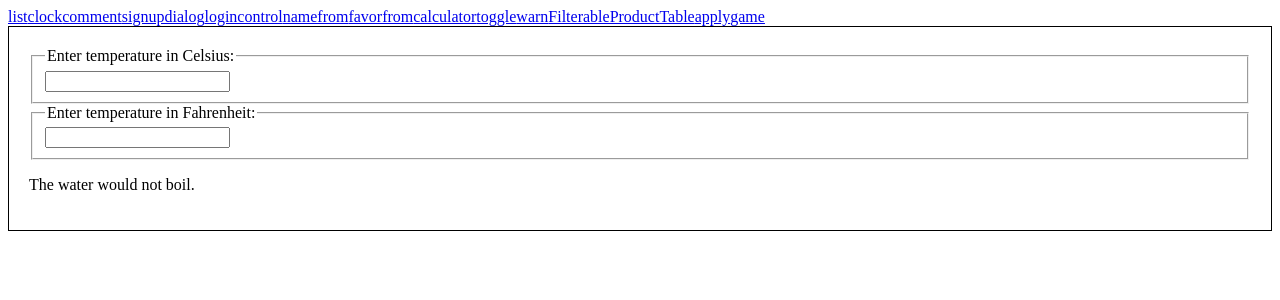
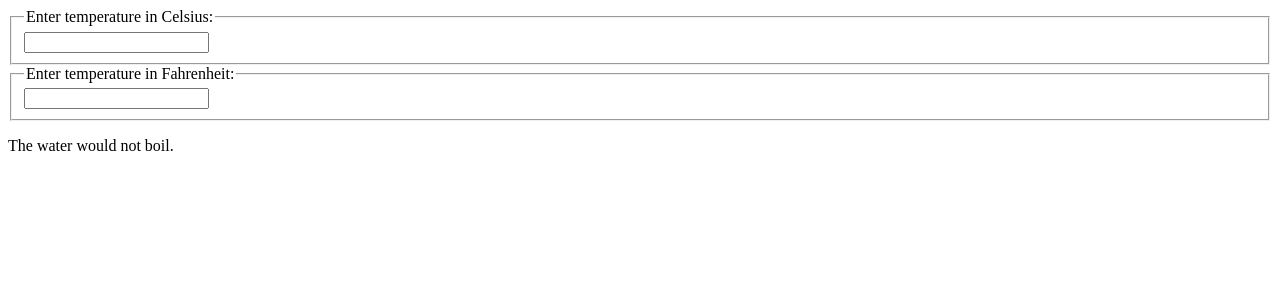
Before and after one commit to Allison12345/my-react-app, a React (Create React App) app: page /calculator in a window 1280 px wide. Shown: the top 300 px of the page. Built offline with nearby package versions, Linux system fonts and the light colour scheme.

Commit message:
LinksPage

```diff
--- a/src/App.js
+++ b/src/App.js
@@ -1,67 +1,27 @@
 import React, { Component } from 'react'
-import { BrowserRouter as Router, Route, Link } from 'react-router-dom'
+import { BrowserRouter as Router, Route } from 'react-router-dom'
 
-import Clock from './test-2/clock'
+import Clock from './test2/clock'
 import Commently from './comment/comment'
 import SignUPDiglog from './signupdialog/signupdialog'
 import LoginControl from './login/login'
 import List from './pages/list'
 import Detail from './pages/detail'
-import NameFrom from './test-2/name-form'
-import Favorfrom from './test-2/select'
+import NameFrom from './test2/name-form'
+import Favorfrom from './test2/select'
 import Calculator from './tem-transfer/tem-transfer'
-import Toggle from './test-2/toggle'
+import Toggle from './test2/toggle'
 import Warn from './warn/warn'
 import FilterableProductTable from './table/table'
 import Apply from './apply/Apply'
 import Game from './game/tic-tac-toe'
+import LinksPage from './LinksPage'
 class App extends Component {
   render() {
     return (
       <Router>
         <div>
-          <div className="weui-cells">
-            <Link to="/list" className="weui-cell">
-              list
-            </Link>
-            <Link to="/clock" className="weui-cell">
-              clock
-            </Link>
-            <Link to="/comment" className="weui-cell">
-              comment
-            </Link>
-            <Link to="/signupdialog" className="weui-cell">
-              signupdialog
-            </Link>
-            <Link to="/logincontrol" className="weui-cell">
-              logincontrol
-            </Link>
-            <Link to="/namefrom" className="weui-cell">
-              namefrom
-            </Link>
-            <Link to="/favorfrom" className="weui-cell">
-              favorfrom
-            </Link>
-            <Link to="/calculator" className="weui-cell">
-            calculator
-            </Link>
-            <Link to="/toggle" className="weui-cell">
-            toggle
-            </Link>
-            <Link to="/warn" className="weui-cell">
-            warn
-            </Link>
-            <Link to="/FilterableProductTable" className="weui-cell">
-            FilterableProductTable
-            </Link>
-            <Link to="/apply" className="weui-cell">
-            apply
-            </Link>
-            <Link to="/game" className="weui-cell">
-            game
-            </Link>
-          </div>
-          <div style={{ border: '1px solid black', padding: '20px' }}>
+          <Route path="/" exact component={LinksPage} />
           <Route path="/list" component={List} />
           <Route path="/detail/:id" component={Detail} />
           <Route path="/clock" component={Clock} />
@@ -69,14 +29,16 @@ class App extends Component {
           <Route path="/signupdialog" component={SignUPDiglog} />
           <Route path="/logincontrol" component={LoginControl} />
           <Route path="/namefrom" component={NameFrom} />
-            <Route path="/favorfrom" component={Favorfrom}/>
-            <Route path="/calculator" component={Calculator}/>
-            <Route path="/toggle" component={Toggle}/>
-            <Route path="/warn" component={Warn}/>
-            <Route path="/filterableproducttable" component={FilterableProductTable}/>
-            <Route path="/apply" component={Apply}/>
-            <Route path="/game" component={Game}/>
-          </div>
+          <Route path="/favorfrom" component={Favorfrom} />
+          <Route path="/calculator" component={Calculator} />
+          <Route path="/toggle" component={Toggle} />
+          <Route path="/warn" component={Warn} />
+          <Route
+            path="/filterableproducttable"
+            component={FilterableProductTable}
+          />
+          <Route path="/apply" component={Apply} />
+          <Route path="/game" component={Game} />
         </div>
       </Router>
     )
--- /dev/null
+++ b/src/LinksPage.js
@@ -0,0 +1,48 @@
+import React from 'react'
+import { Link } from 'react-router-dom'
+
+const LinksPage = () => (
+  <div className="weui-cells">
+    <Link to="/list" className="weui-cell">
+      list
+    </Link>
+    <Link to="/clock" className="weui-cell">
+      clock
+    </Link>
+    <Link to="/comment" className="weui-cell">
+      comment
+    </Link>
+    <Link to="/signupdialog" className="weui-cell">
+      signupdialog
+    </Link>
+    <Link to="/logincontrol" className="weui-cell">
+      logincontrol
+    </Link>
+    <Link to="/namefrom" className="weui-cell">
+      namefrom
+    </Link>
+    <Link to="/favorfrom" className="weui-cell">
+      favorfrom
+    </Link>
+    <Link to="/calculator" className="weui-cell">
+      calculator
+    </Link>
+    <Link to="/toggle" className="weui-cell">
+      toggle
+    </Link>
+    <Link to="/warn" className="weui-cell">
+      warn
+    </Link>
+    <Link to="/FilterableProductTable" className="weui-cell">
+      FilterableProductTable
+    </Link>
+    <Link to="/apply" className="weui-cell">
+      apply
+    </Link>
+    <Link to="/game" className="weui-cell">
+      game
+    </Link>
+  </div>
+)
+
+export default LinksPage
--- a/src/apply/Apply.js
+++ b/src/apply/Apply.js
@@ -14,9 +14,6 @@ class Apply extends Component {
       persons: ['hello', 'hi', 'world'],
       name: 'aijiao'
     }
-    const arr1 = [1, 2, 3]
-    const arr2 = arr1.slice()
-    const arr3 = [...arr1, 4, 5, 6]
   }
   onClick = () => {
     const persons = this.state.persons
--- a/src/game/calculatewinner.js
+++ b/src/game/calculatewinner.js
@@ -1,4 +1,3 @@
-import React from 'react'
 function CalculateWinner(squares) {
   const lines = [
     [0, 1, 2],
--- a/src/tem-transfer/tocelsius.js
+++ b/src/tem-transfer/tocelsius.js
@@ -1,4 +1,3 @@
-import React from 'react'
 function toCelsius(fahrenheit) {
   return ((fahrenheit - 32) * 5) / 9
 }
--- a/src/tem-transfer/tofahrenheit.js
+++ b/src/tem-transfer/tofahrenheit.js
@@ -1,4 +1,3 @@
-import React from 'react'
 function toFahrenheit(celsius) {
   return (celsius * 9) / 5 + 32
 }
--- a/src/tem-transfer/tryconvert.js
+++ b/src/tem-transfer/tryconvert.js
@@ -1,4 +1,3 @@
-import React from 'react'
 function tryConvert(temperature, convert) {
   const input = parseFloat(temperature)
   if (Number.isNaN(input)) {
```
Also changed, not shown: src/test2/clock.js (renamed from src/test-2/clock.js), src/test2/key.js (renamed from src/test-2/key.js), src/test2/name-form.js (renamed from src/test-2/name-form.js), src/test2/select.js (renamed from src/test-2/select.js), src/test2/toggle.js (renamed from src/test-2/toggle.js). Lines whose indentation alone changed are shown as unchanged.
